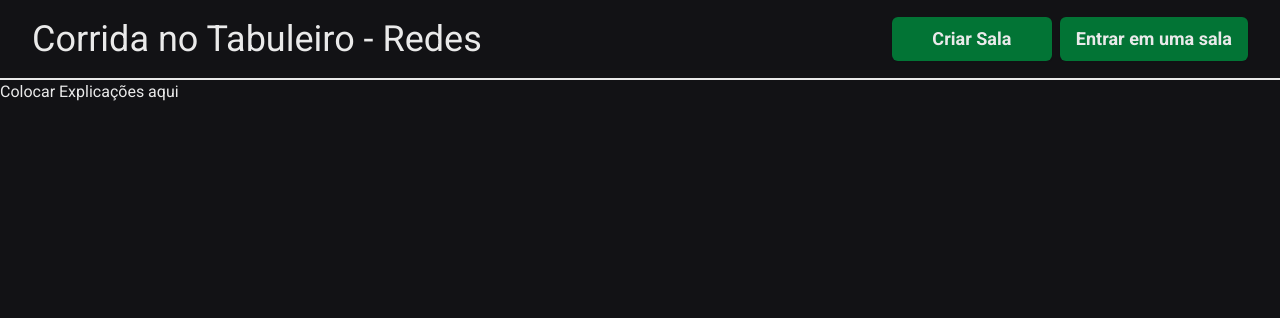
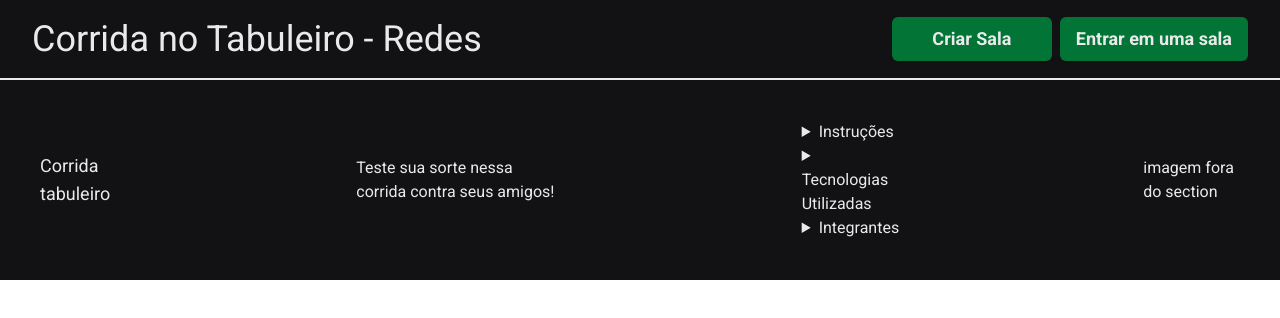
Before and after one commit to LeoUpperThrower4/jogo-da-vida, a Next.js app in the folder frontend/: page / in a window 1280 px wide. Shown: the top 318 px of the page. Built offline with nearby package versions, Linux system fonts and the light colour scheme.

Commit message:
add:homeContent

```diff
--- a/frontend/components/Home.tsx
+++ b/frontend/components/Home.tsx
@@ -1,7 +1,24 @@
 export default function Home() {
   return (
-    <main className="w-screen h-[90vh]">
-      <h1>Colocar Explicações aqui</h1>
+    <main className="flex w-screen max-h-[90vh] p-10 items-center justify-center gap-60">
+      <h1 className="text-lg"> Corrida tabuleiro</h1>
+      <p className=""> Teste sua sorte nessa corrida contra seus amigos!</p>
+      <section>
+        <details>
+          <summary>Instruções</summary>
+          Lorem ipsum dolor sit amet, consectetur adipiscing elit. Vestibulum vitae enim quis ipsum malesuada fermentum. Class aptent taciti sociosqu ad litora torquent per conubia nostra, per inceptos himenaeos. Nulla nec pretium leo. Etiam tristique est non porttitor fringilla. Vestibulum ante ipsum primis in faucibus orci luctus et ultrices posuere cubilia curae;
+        </details>
+        <details>
+          <summary>Tecnologias Utilizadas</summary>
+          Lorem ipsum dolor sit amet, consectetur adipiscing elit. Vestibulum vitae enim quis ipsum malesuada fermentum. Class aptent taciti sociosqu ad litora torquent per conubia nostra, per inceptos himenaeos. Nulla nec pretium leo. Etiam tristique est non porttitor fringilla. Vestibulum ante ipsum primis in faucibus orci luctus et ultrices posuere cubilia curae;
+
+        </details>
+        <details>
+          <summary>Integrantes</summary>
+          xxxxxx
+        </details>
+      </section>
+      imagem fora do section
     </main>
   )
 }
```
